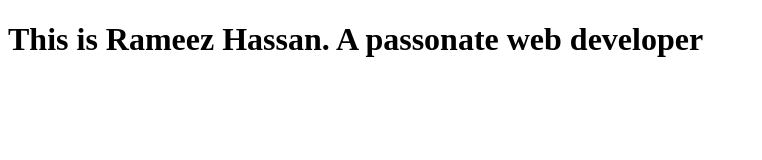
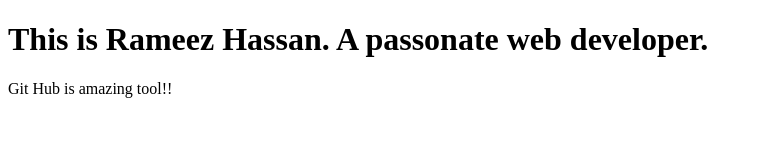
Before and after one commit to michealpeero/manginasalmenu, a plain HTML site: page mang inasal menu.html in a window 1280 px wide. Shown: the whole page, without its empty margins (0-762 px from the left). Drawn offline with Linux system fonts and the light colour scheme.

Commit message:
added review about github

```diff
--- a/mang inasal menu.html
+++ b/mang inasal menu.html
@@ -7,7 +7,10 @@
 </head>
 <body>
     <h1>
-        This is Rameez Hassan. A passonate web developer
+        This is Rameez Hassan. A passonate web developer.
     </h1>
+    <p>
+        Git Hub is amazing tool!!
+    </p>
 </body>
 </html>
```
